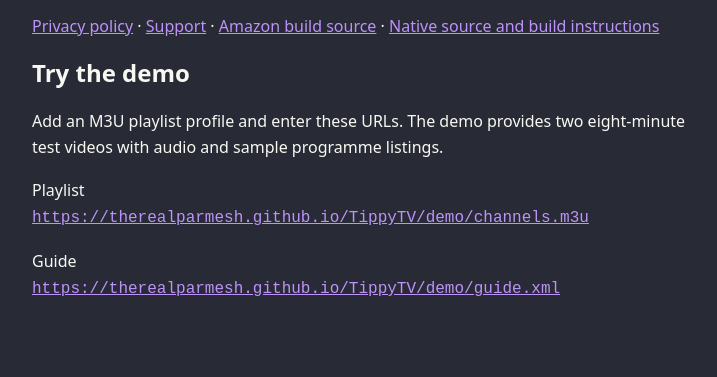
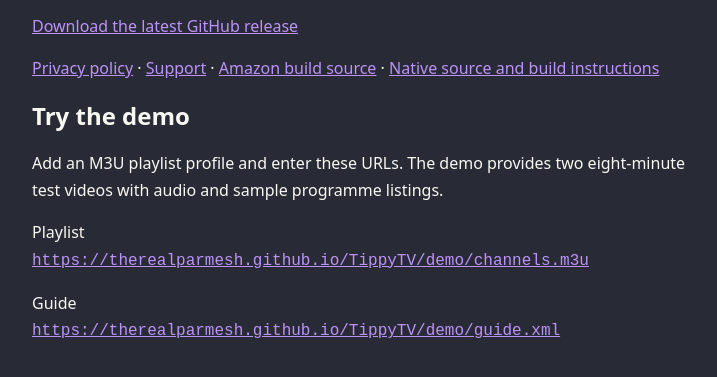
Before and after one commit to therealparmesh/TippyTV, a plain HTML site: page index.html in a window 1280 px wide. Shown: the part 185-562 px from the top of the page, without its empty margins (272-989 px from the left). Drawn offline with Linux system fonts and the light colour scheme.

Commit message:
docs: link to the latest GitHub release

```diff
--- a/index.html
+++ b/index.html
@@ -14,6 +14,7 @@ code { overflow-wrap: anywhere }
 <main>
 <h1>TippyTV</h1>
 <p>Browse and watch live TV from your Jellyfin server, Xtream account, or M3U playlist on a TV.</p>
+<p><a href="https://github.com/therealparmesh/TippyTV/releases/latest">Download the latest GitHub release</a></p>
 <p><a href="privacy.html">Privacy policy</a> · <a href="https://github.com/therealparmesh/TippyTV/issues">Support</a> · <a href="https://github.com/therealparmesh/TippyTV/tree/v1.1.2">Amazon build source</a> · <a href="https://github.com/therealparmesh/TippyTV/blob/v1.1.2/third_party/mpv/README.md">Native source and build instructions</a></p>
 <h2>Try the demo</h2>
 <p>Add an M3U playlist profile and enter these URLs. The demo provides two eight-minute test videos with audio and sample programme listings.</p>
```
